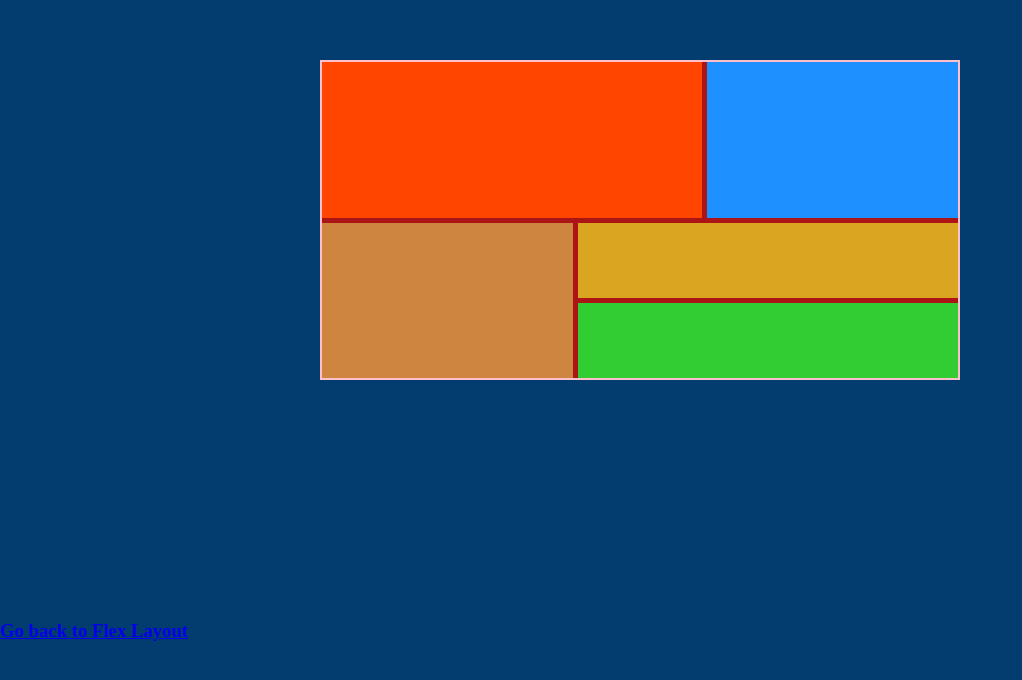
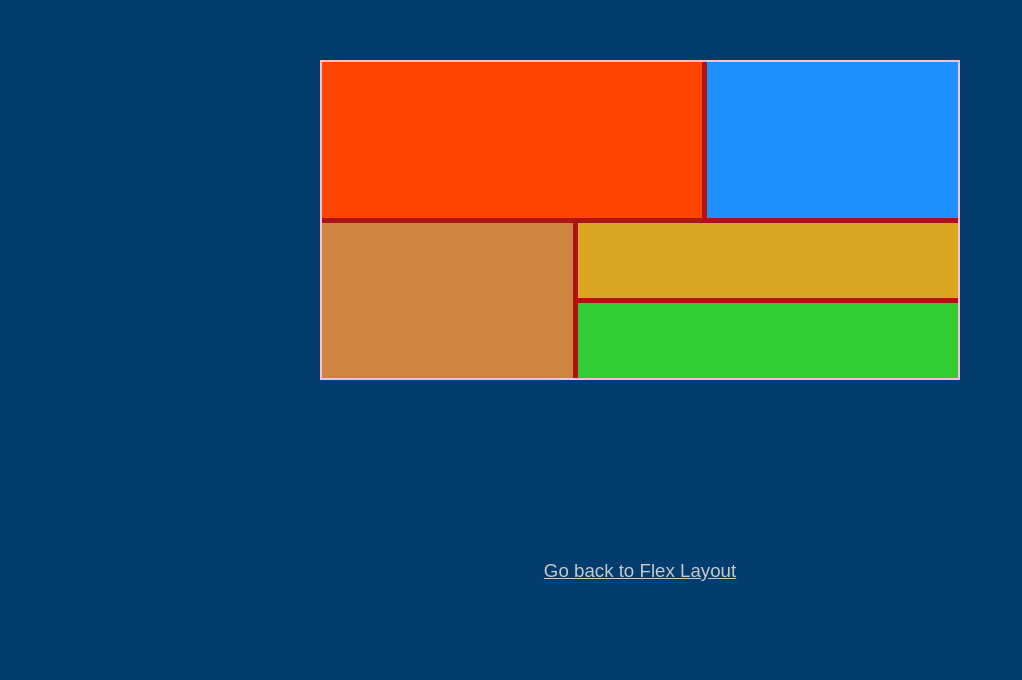
Before and after one commit to Eniola-Bakare/ZuriTasks--Layout, a plain HTML site: page grid.html in a window 1280 px wide. Shown: the part 180-860 px from the top of the page, without its empty margins (0-1022 px from the left). Drawn offline with Linux system fonts and the light colour scheme.

Commit message:
Update grid.css

```diff
--- a/grid.css
+++ b/grid.css
@@ -88,3 +88,16 @@ body{
     grid-area: five;
 }
 }
+
+/*styling for grid link  */
+.linkToHtml, a{
+	display: flex;
+	justify-content: center;
+/* 	text-decoration: none; */
+	color: #c9c9c9;
+	font-family: 'Lexend Deca', sans-serif;
+    font-weight: 400;
+	width: 100%;
+	margin: 0 auto;
+	margin-top: -30px;
+}
```
